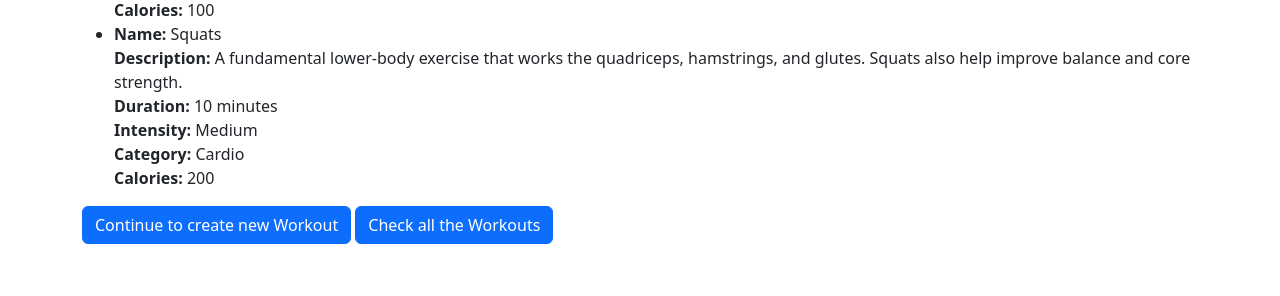
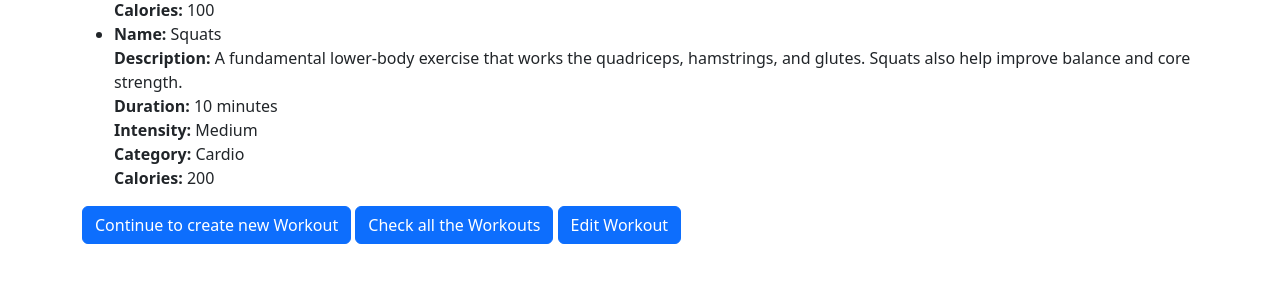
Before and after one commit to Rat-fi/Iron-Concordia, a Django app: page /FitnessPlan/workout/5/ in a window 1280 px wide. Shown: the part 504-800 px from the top of the page. Run offline with Django 5.2, Linux system fonts and the light colour scheme; data comes from the database, SQL or seed files in the repository; both versions use the stored data as it was after the commit.

Commit message:
Edit workouts to adapt my process

```diff
--- a/CUFitness/FitnessPlan/urls.py
+++ b/CUFitness/FitnessPlan/urls.py
@@ -1,10 +1,11 @@
 from django.urls import path
-from .views.AddWorkout import create_workout, workout_detail, workout_list
+from .views.AddWorkout import create_workout, workout_detail, workout_list, edit_workout
 from .views.BrowseWorkout import browse_category_list, browse_exercise_list, toggle_favorite, favorite_list
 
 urlpatterns = [
     path('create/', create_workout, name='workout-create'),
     path('workout/<int:pk>/', workout_detail, name='workout-detail'),
+    path('edit_workout/<int:pk>/', edit_workout, name='workout-edit'),
     path('workouts/',workout_list, name='workout-list'),
     path('browse_categories/', browse_category_list, name='browse_category_list'),
     path('browse_exercises/', browse_exercise_list, name='browse_exercise_list'),
--- a/CUFitness/FitnessPlan/views/AddWorkout.py
+++ b/CUFitness/FitnessPlan/views/AddWorkout.py
@@ -23,3 +23,17 @@ def workout_detail(request,pk):
 def workout_list(request):
     workouts = WorkoutPlan.objects.all().order_by('-created_at')
     return render(request, 'fitnessplan/WorkoutList.html', {'workouts': workouts})
+
+def edit_workout(request, pk):
+    workout = get_object_or_404(WorkoutPlan, pk=pk)
+    if request.method == 'POST':
+        form =WorkoutForm(request.POST, instance=workout)
+        if form.is_valid():
+            workout = form.save()
+            messages.success(request, f"Workout Plan {workout.workout_name} has been edited successfully!")
+            return redirect('workout-detail', pk = workout.pk)
+        else:
+            messages.error(request, 'Please correct the error below.')
+    else:
+        form = WorkoutForm(instance=workout)
+    return render(request, 'fitnessplan/EditWorkout.html', {'form': form, 'workout': workout})
--- a/CUFitness/templates/fitnessplan/WorkoutDetail.html
+++ b/CUFitness/templates/fitnessplan/WorkoutDetail.html
@@ -34,4 +34,6 @@
     <a href="{% url 'workout-create' %}"><button type="button" class="btn btn-primary">Continue to create new Workout</button></a>
 
     <a href="{% url 'workout-list' %}"><button type="button" class="btn btn-primary">Check all the Workouts</button></a>
+
+    <a href="{% url 'workout-edit' workout.id %}"><button type="button" class="btn btn-primary">Edit Workout</button></a>
 {% endblock %}
```
Also changed, not shown: CUFitness/FitnessPlan/forms/AddWorkout.py (+4 -4 lines), CUFitness/templates/User/dashboard.html (+4 -3 lines), CUFitness/templates/fitnessplan/EditWorkout.html (added, +31 -0 lines), CUFitness/FitnessPlan/migrations/0005_alter_browseworkout_description.py (added), CUFitness/db.sqlite3.
